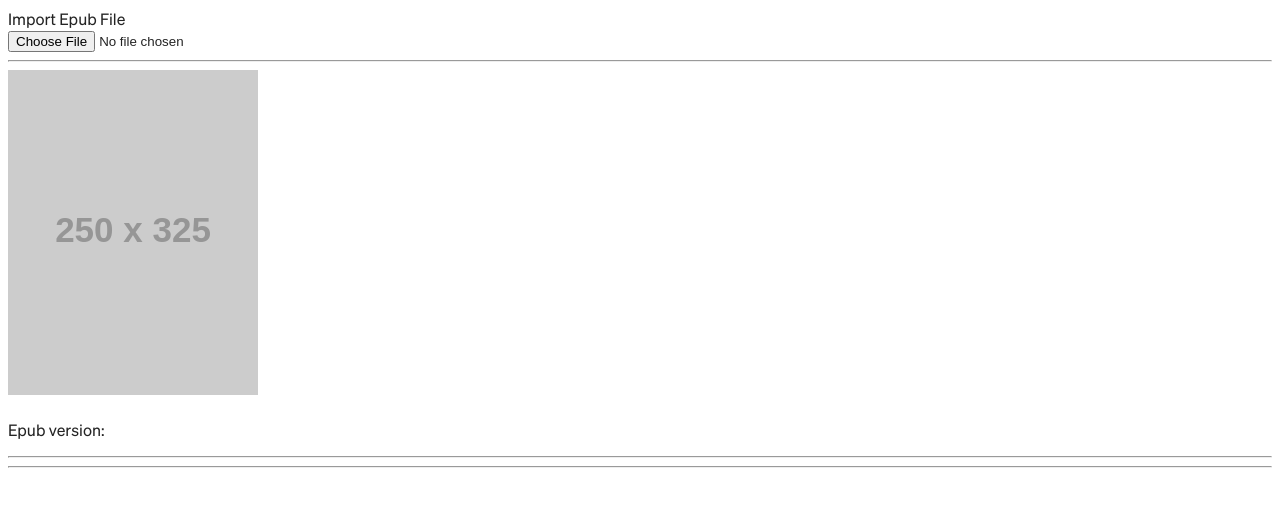
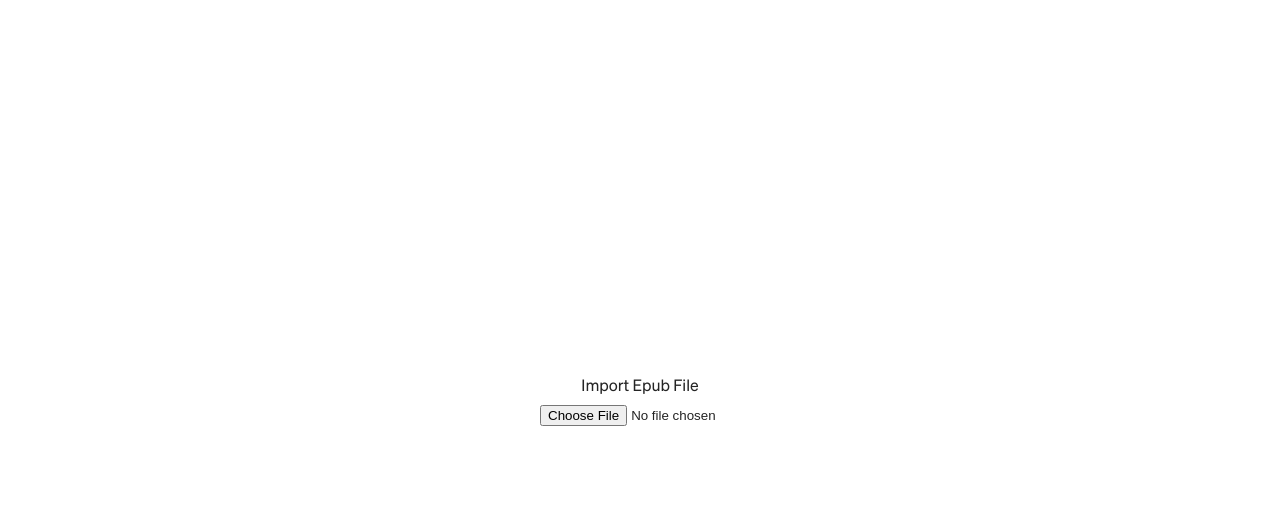
Before and after one commit to eissapk/epuber, a React (Vite) app: page / in a window 1280 px wide. Shown: the top 506 px of the page. Built offline with nearby package versions, Linux system fonts and the light colour scheme.

Commit message:
added initial UI

```diff
--- a/src/App.tsx
+++ b/src/App.tsx
@@ -1,3 +1,5 @@
+// todo: double check for each chapter content beside images and styles for all ebook providers including ...
+
 import "./App.css";
 import JSZip from "jszip";
 import { loadEpub, imgToBase64 } from "./utils";
@@ -13,6 +15,7 @@ function App() {
   const [chId, setChId] = useState("");
   const [chapterBody, setChapterBody] = useState<any>("");
   const [stylesContentArr, setStylesContentArr] = useState<string[]>([]);
+  const [isFileSelected, setIsFileSelected] = useState(false);
 
   const readFile = async ({ res, keys, opfPath, ncxPath }: { res: any; keys: string[]; opfPath: string; ncxPath: string }) => {
     // console.log({ res, keys, ncxPath, opfPath });
@@ -36,11 +39,13 @@ function App() {
 
   return (
     <main>
-      <Input zip={zip} onReadFile={readFile} label="Import Epub File" />
-      <hr />
-      <TableOfContents coverPath={coverPath} epub={epub} onChapterLoaded={chapterLoaded} />
-      <hr />
-      <Chapter chapterBody={chapterBody} chId={chId} stylesContentArr={stylesContentArr} />
+      {!isFileSelected && <Input zip={zip} onReadFile={readFile} label="Import Epub File" onSelect={setIsFileSelected} />}
+      {isFileSelected && (
+        <>
+          <TableOfContents coverPath={coverPath} epub={epub} onChapterLoaded={chapterLoaded} />
+          <Chapter chapterBody={chapterBody} chId={chId} stylesContentArr={stylesContentArr} />
+        </>
+      )}
     </main>
   );
 }
--- /dev/null
+++ b/src/components/Chapter.css
@@ -0,0 +1,5 @@
+.chapter{
+  box-sizing: border-box;
+    padding: 20px 50px;
+    background-color: white;
+}
--- a/src/components/Chapter.tsx
+++ b/src/components/Chapter.tsx
@@ -1,3 +1,4 @@
+import "./Chapter.css";
 import { useEffect } from "react";
 
 function Chapter({ chapterBody, chId, stylesContentArr }: { chapterBody: string; chId: string; stylesContentArr: string[] }) {
@@ -7,7 +8,7 @@ function Chapter({ chapterBody, chId, stylesContentArr }: { chapterBody: string;
     }
   });
   return (
-    <div className="">
+    <div className="chapter">
       {stylesContentArr.map((style: string, i: number) => (
         <style key={i} dangerouslySetInnerHTML={{ __html: style }}></style>
       ))}
--- /dev/null
+++ b/src/components/Input.css
@@ -0,0 +1,14 @@
+.importFile {
+        display: flex;
+    flex-direction: column;
+    align-items: center;
+    text-align: center;
+    justify-items: center;
+    align-content: center;
+    justify-content: center;
+    gap: 10px;
+    padding: 20px;
+}
+.importFile input {
+    width: 200px;
+}
--- a/src/components/Input.tsx
+++ b/src/components/Input.tsx
@@ -1,11 +1,14 @@
+import "./Input.css";
 function Input({
   zip,
   label = "Import Epub",
   onReadFile,
+  onSelect,
 }: {
   zip: any;
   label: string;
   onReadFile: ({ res, keys, opfPath, ncxPath }: { res: any; keys: string[]; opfPath: string; ncxPath: string }) => void;
+  onSelect: (arg: boolean) => void;
 }) {
   const onChangeHandler = async (e: any) => {
     const file = e.target.files[0];
@@ -27,15 +30,15 @@ function Input({
 
       //   console.log({ res, keys, ncxPath, opfPath });
       onReadFile({ res, keys, opfPath, ncxPath });
+      onSelect(true);
     } catch (err) {
       alert("the imported file seems to be corrupted!");
     }
   };
 
   return (
-    <div>
+    <div className="importFile">
       <label>{label}</label>
-      <br />
       <input type="file" onChange={onChangeHandler} />
     </div>
   );
--- /dev/null
+++ b/src/components/TableOfContents.css
@@ -0,0 +1,35 @@
+.toc {
+    box-sizing: border-box;
+    padding: 20px;
+    position: fixed;
+    left: 0;
+    top: 0;
+    width: 50%;
+    height: 100vh;
+    background-color: white;
+    overflow-y: auto;
+    transition: all 0.3s ease-in-out;
+}
+.toc article {
+    display: flex;
+    flex-direction: column;
+    align-items: center;
+}
+.toc article img {
+    width: 250px;
+    height: 325px;
+    object-fit: cover;
+    object-position: top;
+}
+.opened {
+    left: 0;
+}
+.closed {
+    left: calc(-50% + 50px);
+}
+.toggleBtn {
+    width: 50px;
+    position: absolute;
+    top: 0;
+    right:0;
+}
--- a/src/components/TableOfContents.tsx
+++ b/src/components/TableOfContents.tsx
@@ -1,4 +1,6 @@
+import "./TableOfContents.css";
 import { getElement, imgToBase64, parseChapter } from "../utils";
+import { useState } from "react";
 
 function TableOfContents({
   coverPath,
@@ -9,23 +11,20 @@ function TableOfContents({
   epub: any;
   onChapterLoaded: (body: Element, id: string, stylesContentArr: string[]) => void;
 }) {
-  const imageStyle = {
-    width: "250px",
-    height: "325px",
-    objectFit: "cover",
-    objectPosition: "top",
-  };
+  const [isOpened, setIsOpened] = useState(true);
+  // todo: split this function into pieces of Promises
   const onClickHandler = async (e: any) => {
     e.preventDefault();
     if (e.target.nodeName == "A") {
       const href = e.target.getAttribute("href").replace(/\.\.\//, ""); // remove ../
       const ch = await parseChapter({ href, filesPaths: epub.filesPaths, fileObject: epub.res });
-      //   console.log(ch);
+      // console.log(ch);
 
       const chapterContent = await getElement(ch.chapterContent, "html");
 
       // markup
       const body = chapterContent.querySelector("body");
+      console.log(body);
 
       // images
       const imgs = body.querySelectorAll("img");
@@ -50,29 +49,40 @@ function TableOfContents({
         if (link.getAttribute("rel") == "stylesheet") styleFilesArr.push(link.getAttribute("href"));
       });
 
-      styleFilesArr.forEach(async (styleFile) => {
-        const styleFilePath = epub.filesPaths.find((file) => new RegExp(`${styleFile}`, "i").test(file));
+      styleFilesArr.forEach(async (styleFile: string, i: number) => {
+        const styleFilePath = epub.filesPaths.find((file: string) => new RegExp(`${styleFile}`, "i").test(file));
         if (styleFilePath) {
           const css = await epub.res.files[styleFilePath].async("string");
           stylesContentArr.push(css);
         }
+        if (i == styleFilesArr.length - 1 && !imgs.length) done();
       });
+
+      if (!imgs?.length && !styleFilesArr.length) {
+        done();
+      }
       function done() {
         onChapterLoaded(body, ch.id, stylesContentArr);
       }
     }
   };
 
+  const toggleTOC = () => {
+    setIsOpened(!isOpened);
+  };
+
   return (
-    <div>
+    <div className={`toc ${isOpened ? "opened" : "closed"}`}>
+      <button className="toggleBtn" type="button" onClick={toggleTOC}>
+        {isOpened ? "<" : ">"}
+      </button>
       <article>
-        <img style={imageStyle} src={coverPath || "https://placehold.co/250x325"} alt="Book Cover" />
+        <img src={coverPath || "https://placehold.co/250x325"} alt="Book Cover" />
         <h1>{epub.bookTitle}</h1>
-        <p>
-          Epub version: <i>{epub.version}</i>
-        </p>
+        <span>
+          Epub ver<i>({epub.version})</i>
+        </span>
       </article>
-      <hr />
 
       <nav dangerouslySetInnerHTML={{ __html: epub.toc }} onClick={onClickHandler}></nav>
     </div>
--- a/src/index.css
+++ b/src/index.css
@@ -49,17 +49,22 @@
 	font-style: normal;
 }
 
-:root {
+:root{
+
 }
+#root {
+	display: flex;
+    justify-content: center;
+}
+
+#root >main {
+	align-content: center;
+}
+
 
 #root,
 body {
-	@apply bg-white font-main text-main min-h-[100vh];
+	@apply m-0 bg-white font-main text-main min-h-[100vh];
+	margin: 0;
+	min-height: 100vh;
 }
-/* a:hover{
-    @apply underline;
-} */
-
-[data-remove-styles] * {
-	all: initial;
-  }
--- a/src/utils/index.ts
+++ b/src/utils/index.ts
@@ -118,7 +118,7 @@ const parseChapter = async ({ href, filesPaths, fileObject }: { href: string; fi
   const hrefArr = href.split("#");
   const cleanHref = hrefArr[0];
   const chapterPath = filesPaths.find((file) => new RegExp(`${cleanHref}`, "i").test(file));
-  // console.log({ href, cleanHref, chapterPath });
+  console.log({ href, cleanHref, chapterPath });
   const chapterContent = await fileObject.files[chapterPath].async("string");
   return { chapterContent, id: hrefArr[1] };
 };
```
